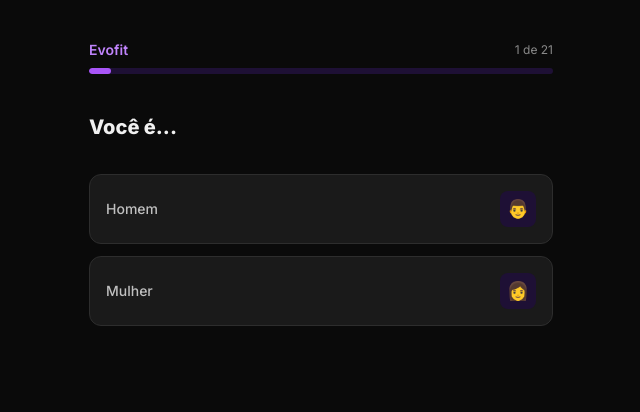
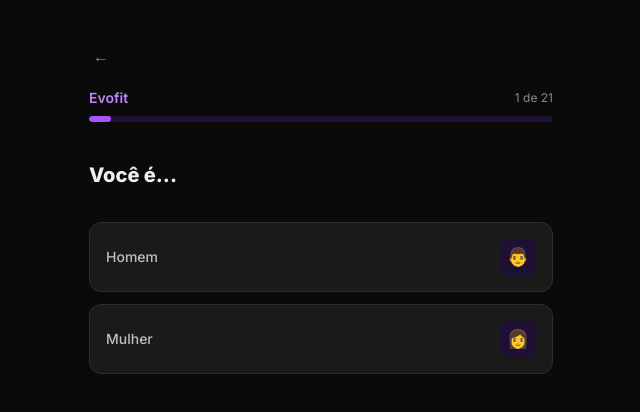
Before and after one commit to shayanestella4-rgb/Evofit, a Next.js app in the folder Evofit/: page /quiz in a window 1280 px wide. Both pictures are taken after a click on the button "Quero aprender mais". Shown: the top 412 px of the page, without its empty margins (319-959 px from the left). Built offline with nearby package versions, Linux system fonts and the light colour scheme.

Commit message:
feat: adiciona botao de voltar em todas as telas do quiz

```diff
--- a/Evofit/app/quiz/page.tsx
+++ b/Evofit/app/quiz/page.tsx
@@ -373,6 +373,24 @@ export default function QuizPage() {
     goToNext(next);
   }
 
+  function goBack() {
+    if (itemIndex > 0) {
+      setItemIndex((i) => i - 1);
+    } else {
+      setPhase("hook");
+    }
+  }
+
+  const BackButton = (
+    <button
+      onClick={goBack}
+      aria-label="Voltar"
+      className="text-[#8A8A8A] hover:text-[#F0F0F0] transition-colors mb-4 -ml-1 w-8 h-8 flex items-center justify-center"
+    >
+      ←
+    </button>
+  );
+
   return (
     <div className="min-h-screen bg-[#0A0A0A] flex flex-col">
       {phase === "hook" && (
@@ -420,6 +438,7 @@ export default function QuizPage() {
 
       {phase === "quiz" && currentItem.type === "question" && (
         <div className="flex-1 flex flex-col max-w-lg mx-auto w-full px-6 pt-10 pb-8">
+          {BackButton}
           <div className="flex items-center justify-between mb-2">
             <span className="text-sm font-semibold text-[#C084FC]">Evofit</span>
             <span className="text-xs text-[#8A8A8A]">
@@ -457,6 +476,7 @@ export default function QuizPage() {
 
       {phase === "quiz" && currentItem.type === "input" && (
         <div className="flex-1 flex flex-col max-w-lg mx-auto w-full px-6 pt-10 pb-8">
+          {BackButton}
           <div className="flex items-center justify-between mb-2">
             <span className="text-sm font-semibold text-[#C084FC]">Evofit</span>
             <span className="text-xs text-[#8A8A8A]">
@@ -503,6 +523,7 @@ export default function QuizPage() {
 
       {phase === "quiz" && currentItem.type === "insight" && (
         <div className="flex-1 flex flex-col max-w-lg mx-auto w-full px-6 pt-10 pb-8">
+          {BackButton}
           <div className="h-1.5 bg-[#1E1035] rounded-full overflow-hidden mb-10">
             <div
               className="h-full bg-[#A855F7] rounded-full transition-all duration-500"
@@ -528,6 +549,7 @@ export default function QuizPage() {
 
       {phase === "quiz" && currentItem.type === "social" && (
         <div className="flex-1 flex flex-col max-w-lg mx-auto w-full px-6 pt-10 pb-8">
+          {BackButton}
           <div className="h-1.5 bg-[#1E1035] rounded-full overflow-hidden mb-10">
             <div
               className="h-full bg-[#A855F7] rounded-full transition-all duration-500"
```
